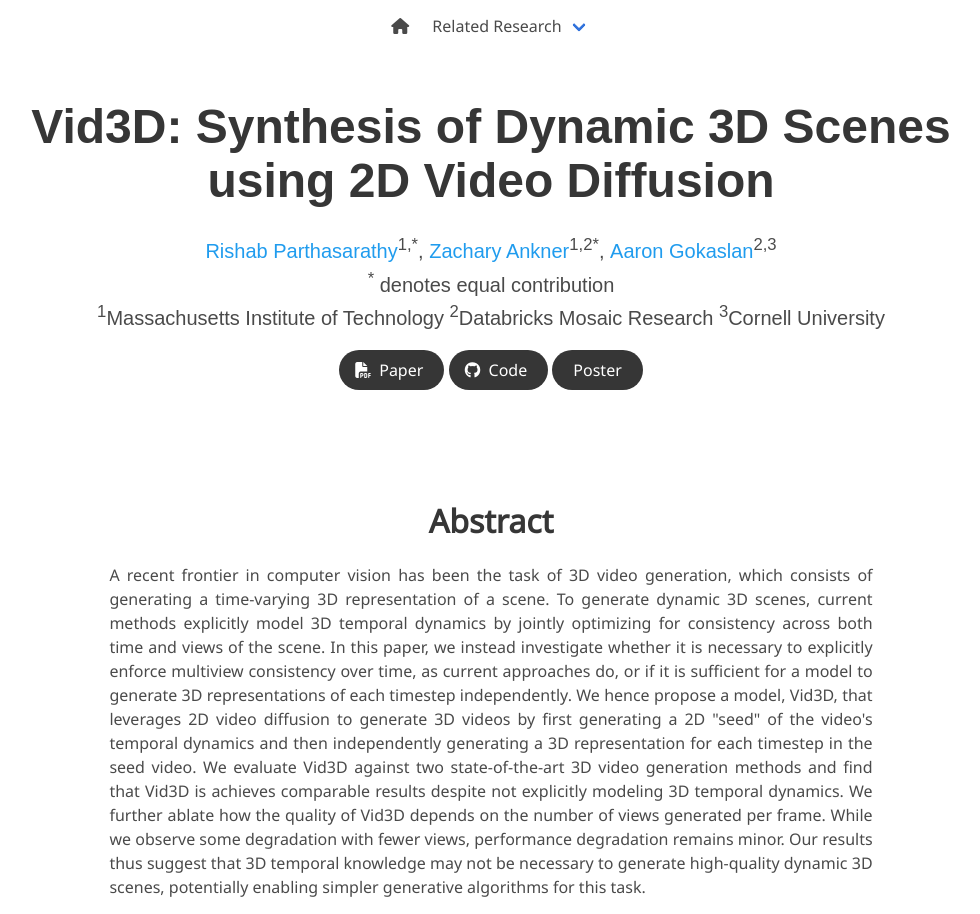
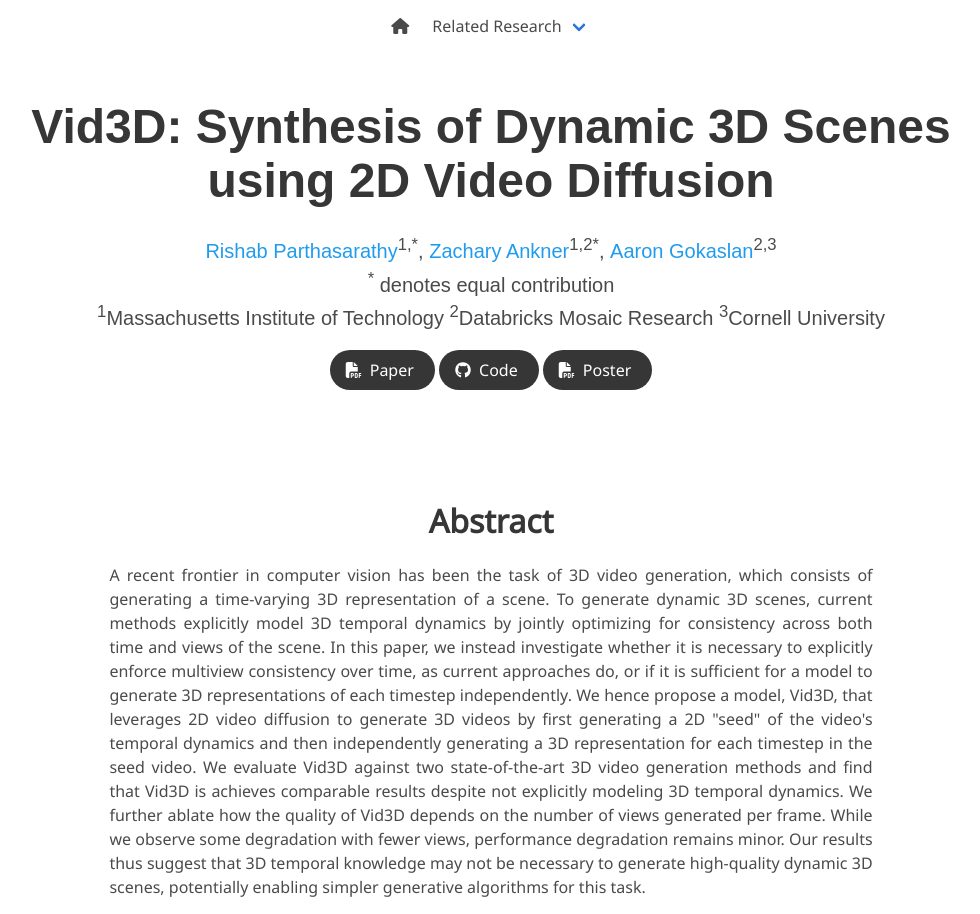
Before and after one commit to rishab-partha/Vid3D, a plain HTML site: page index.html in a window 1280 px wide. Shown: the top 914 px of the page, without its empty margins (149-1129 px from the left). Drawn offline with nearby package versions, Linux system fonts and the light colour scheme; some icons are missing; a web font is replaced by a local one.

Commit message:
Update index.html

```diff
--- a/index.html
+++ b/index.html
@@ -150,6 +150,9 @@
               <span class="link-block">
                 <a href="https://rishab-partha.github.io/Vid3D/static/cvg.pdf"
                    class="external-link button is-normal is-rounded is-dark">
+                  <span class="icon">
+                      <i class="fas fa-file-pdf"></i>
+                  </span>
                   <span>Poster</span>
                   </a>
               </span>
```
